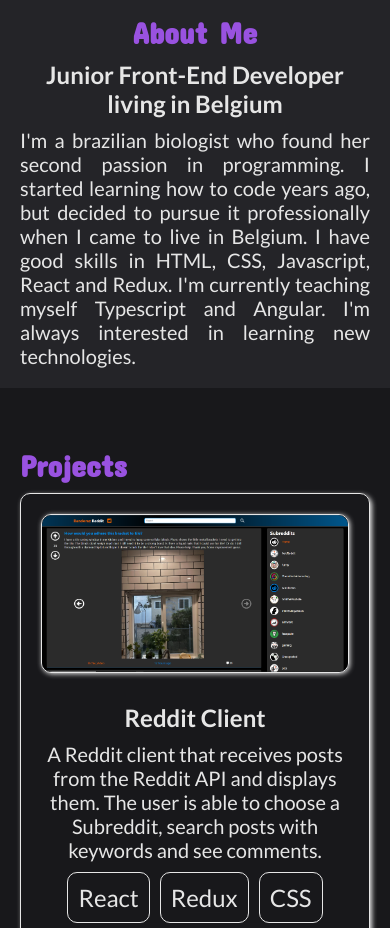
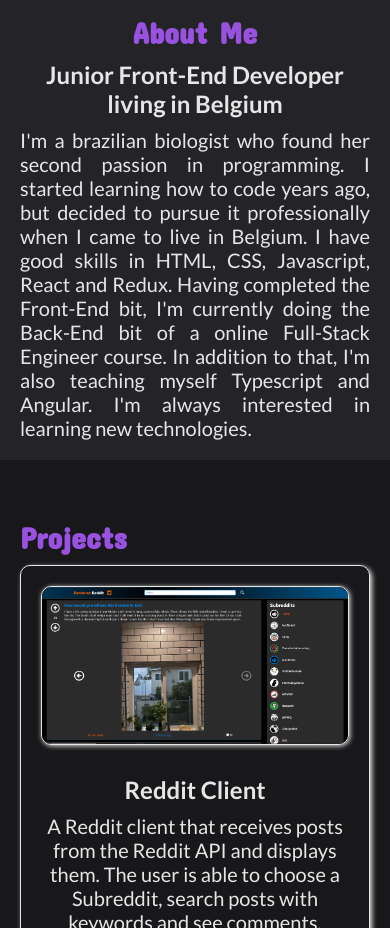
Before and after one commit to Randoraz/personal-portfolio, an Angular app: page / in a window 390 px wide. Shown: the part 1120-2048 px from the top of the page. Built offline with nearby package versions, Linux system fonts and the light colour scheme.

Commit message:
Update text in about section and fix tech figcaption display in small screens

```diff
--- a/src/app/about/about.component.html
+++ b/src/app/about/about.component.html
@@ -3,7 +3,8 @@
     <h3>Junior Front-End Developer living in Belgium</h3>
     <p>
     I'm a brazilian biologist who found her second passion in programming. I started learning how to code years ago, but decided to pursue it
-    professionally when I came to live in Belgium. I have good skills in HTML, CSS, Javascript, React and Redux. I'm currently teaching myself
-    Typescript and Angular. I'm always interested in learning new technologies.
+    professionally when I came to live in Belgium. I have good skills in HTML, CSS, Javascript, React and Redux.
+    Having completed the Front-End bit, I'm currently doing the Back-End bit of a online Full-Stack Engineer course.
+    In addition to that, I'm also teaching myself Typescript and Angular. I'm always interested in learning new technologies.
     </p>
 </div>
--- a/src/app/hero/hero.component.css
+++ b/src/app/hero/hero.component.css
@@ -185,4 +185,10 @@
         padding-top: 1rem;
         display: flex;
     }
+
+    .tech-figcaption {
+        top: auto;
+        bottom: 0;
+        transform: translate(-50%, 125%);
+    }
 }
```
Also changed, not shown: 3 other files (tests, documents, lock files or other folders).
